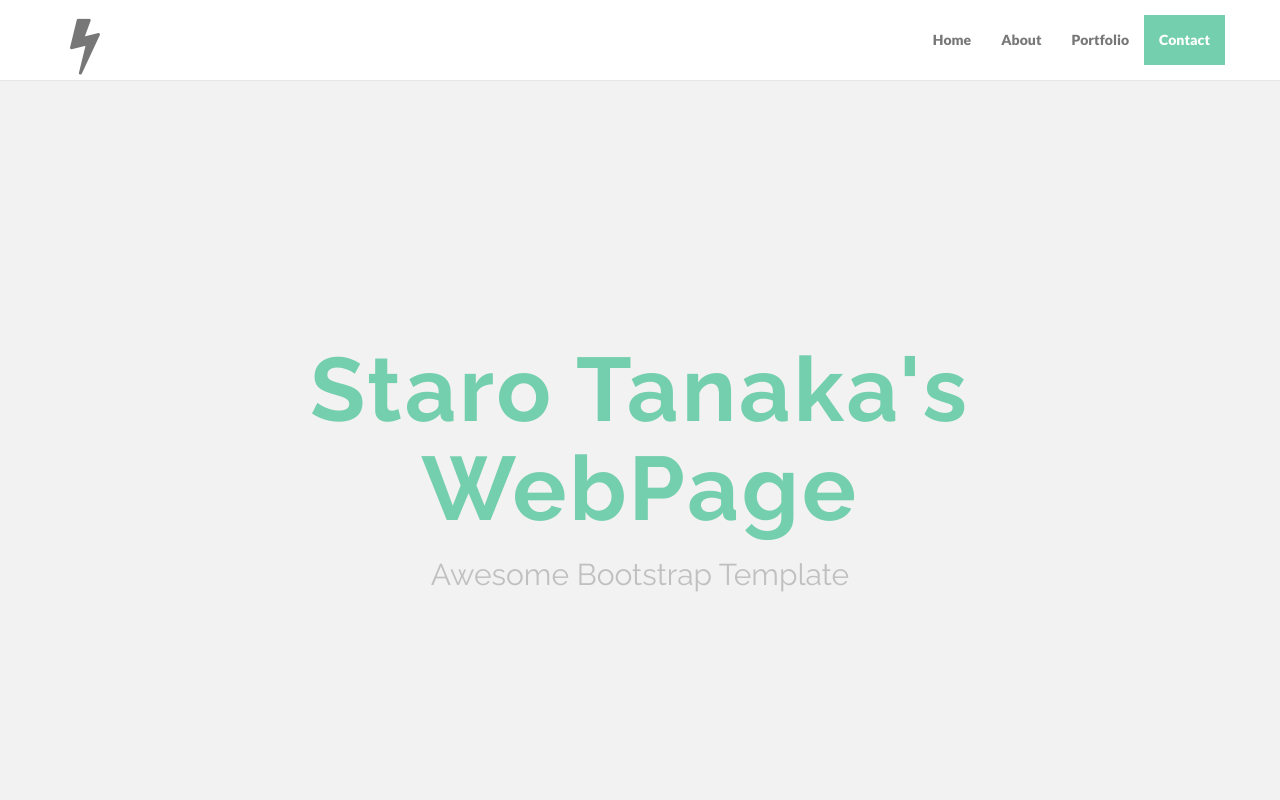
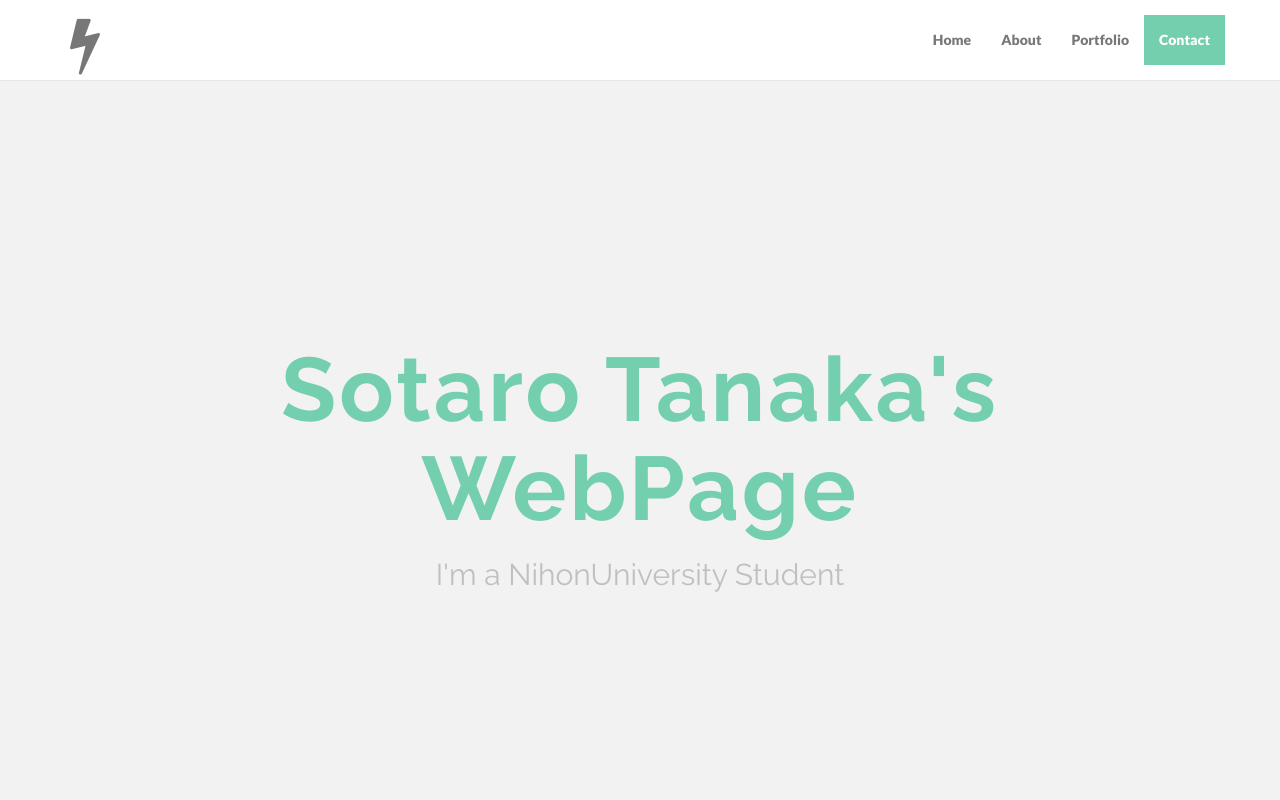
Before and after one commit to tanakasotaro/MyPage.github.io, a plain HTML site: page Bolt/index.html in a window 1280 px wide. Shown: the top 800 px of the page. Drawn offline with Linux system fonts and the light colour scheme.

Commit message:
Update index.html

```diff
--- a/Bolt/index.html
+++ b/Bolt/index.html
@@ -60,8 +60,8 @@
     <div class="container">
       <div class="row">
         <div class="col-lg-8 col-lg-offset-2 centered">
-          <h1>Staro Tanaka's WebPage</h1>
-          <h2>Awesome Bootstrap Template</h2>
+          <h1>Sotaro Tanaka's WebPage</h1>
+          <h2>I'm a NihonUniversity Student</h2>
         </div>
         <!-- /col-lg-8 -->
       </div>
```
